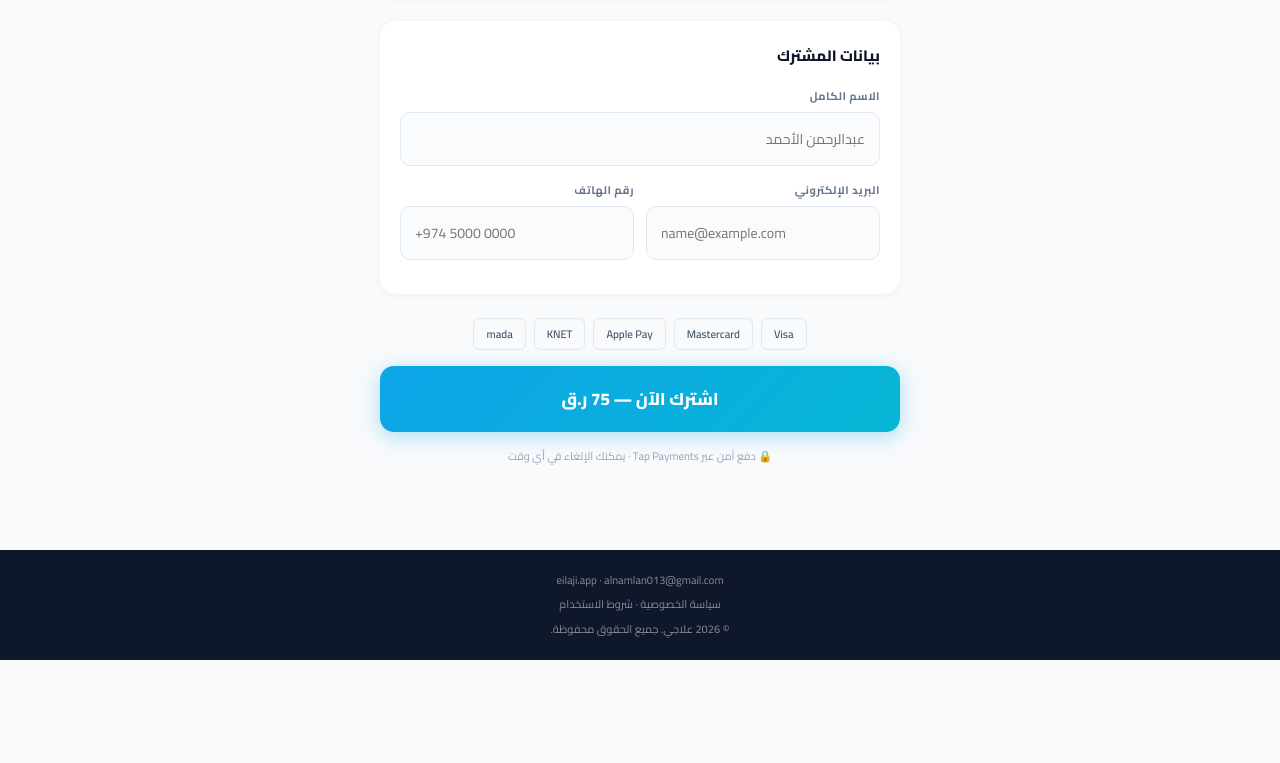
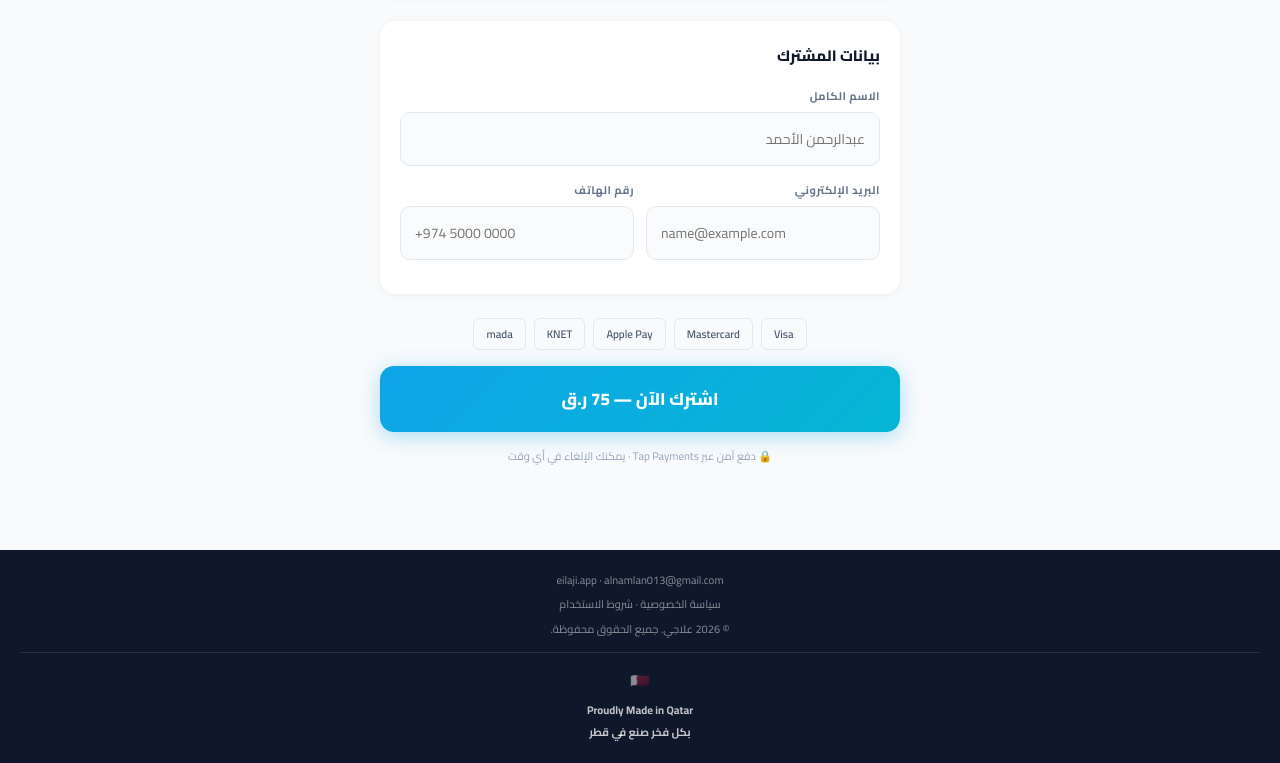
Before and after one commit to AbdulrahmanAlnamlan/eilaji-payment, a plain HTML site: page index.html in a window 1280 px wide. Shown: the part 1267-2030 px from the top of the page. Before the commit the page ends 1927 px from the top, so only its background shows below. Drawn offline with Linux system fonts and the light colour scheme.

Commit message:
Update index.html

```diff
--- a/index.html
+++ b/index.html
@@ -193,6 +193,11 @@
   <div>eilaji.app · alnamlan013@gmail.com</div>
   <div style="margin-top:4px" id="footer-links">سياسة الخصوصية · شروط الاستخدام</div>
   <div style="margin-top:4px">© 2026 علاجي. جميع الحقوق محفوظة.</div>
+  <div style="margin-top:12px;padding-top:12px;border-top:1px solid rgba(255,255,255,0.1)">
+    <span style="font-size:16px">🇶🇦</span>
+    <div style="color:rgba(255,255,255,0.75);font-size:11px;font-weight:700;margin-top:4px">Proudly Made in Qatar</div>
+    <div style="color:rgba(255,255,255,0.75);font-size:11px;font-weight:700;margin-top:2px">بكل فخر صنع في قطر</div>
+  </div>
 </div>
 
 <script>
```
